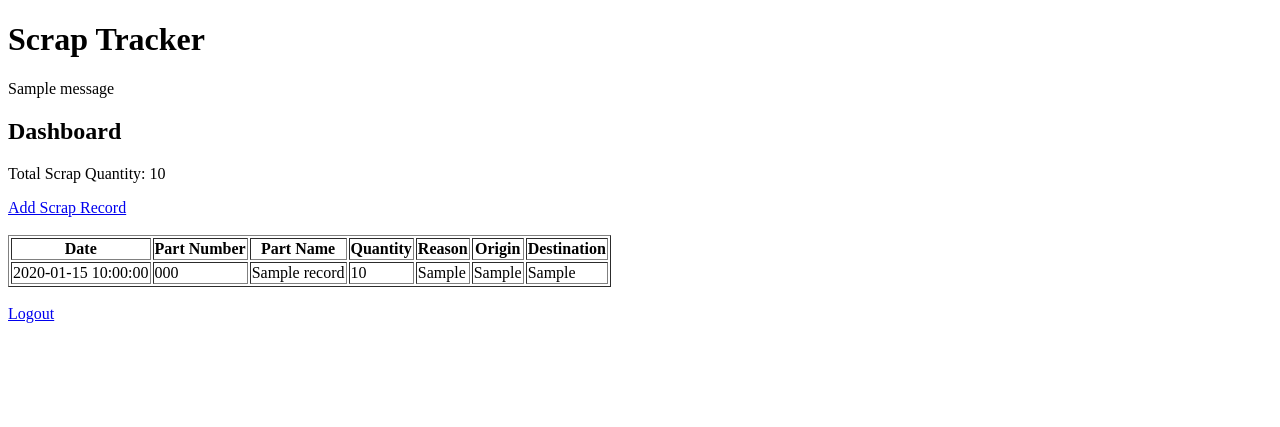
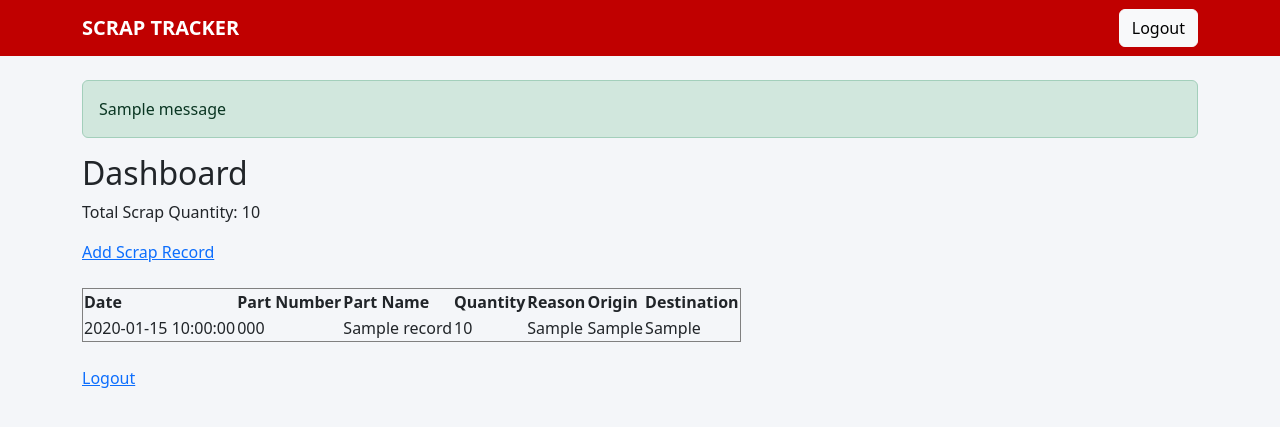
Before and after one commit to hgooders/SCRAP-TRACKER-V2, a Flask app: page /dashboard in a window 1280 px wide. Shown: the top 427 px of the page. Run offline with Flask 3, Linux system fonts and the light colour scheme; a user stored in the database is signed in; tables that the repository leaves empty hold one stand-in row (values such as "Sample post"); one stand-in notice (Sample message) is shown.

Commit message:
Update base.html

```diff
--- a/templates/base.html
+++ b/templates/base.html
@@ -2,15 +2,64 @@
 <html>
 <head>
     <title>Scrap Tracker</title>
+
+    <link href="https://cdn.jsdelivr.net/npm/bootstrap@5.3.3/dist/css/bootstrap.min.css" rel="stylesheet">
+
+    <style>
+        body{
+            background:#f4f6f9;
+        }
+
+        .navbar{
+            background:#c00000;
+        }
+
+        .navbar-brand{
+            color:white !important;
+            font-weight:bold;
+        }
+
+        .card{
+            border:none;
+            border-radius:15px;
+            box-shadow:0 2px 10px rgba(0,0,0,.1);
+        }
+
+        .kpi{
+            font-size:2rem;
+            font-weight:bold;
+        }
+
+        .table{
+            background:white;
+        }
+    </style>
+
 </head>
 <body>
 
-    <h1>Scrap Tracker</h1>
+<nav class="navbar navbar-expand-lg mb-4">
+    <div class="container">
+        <a class="navbar-brand" href="/dashboard">
+            SCRAP TRACKER
+        </a>
 
-    {% with messages = get_flashed_messages(with_categories=true) %}
+        {% if current_user.is_authenticated %}
+        <a class="btn btn-light" href="/logout">
+            Logout
+        </a>
+        {% endif %}
+    </div>
+</nav>
+
+<div class="container">
+
+    {% with messages = get_flashed_messages() %}
         {% if messages %}
-            {% for category, message in messages %}
-                <p>{{ message }}</p>
+            {% for message in messages %}
+                <div class="alert alert-success">
+                    {{ message }}
+                </div>
             {% endfor %}
         {% endif %}
     {% endwith %}
@@ -18,5 +67,7 @@
     {% block content %}
     {% endblock %}
 
+</div>
+
 </body>
 </html>
```
